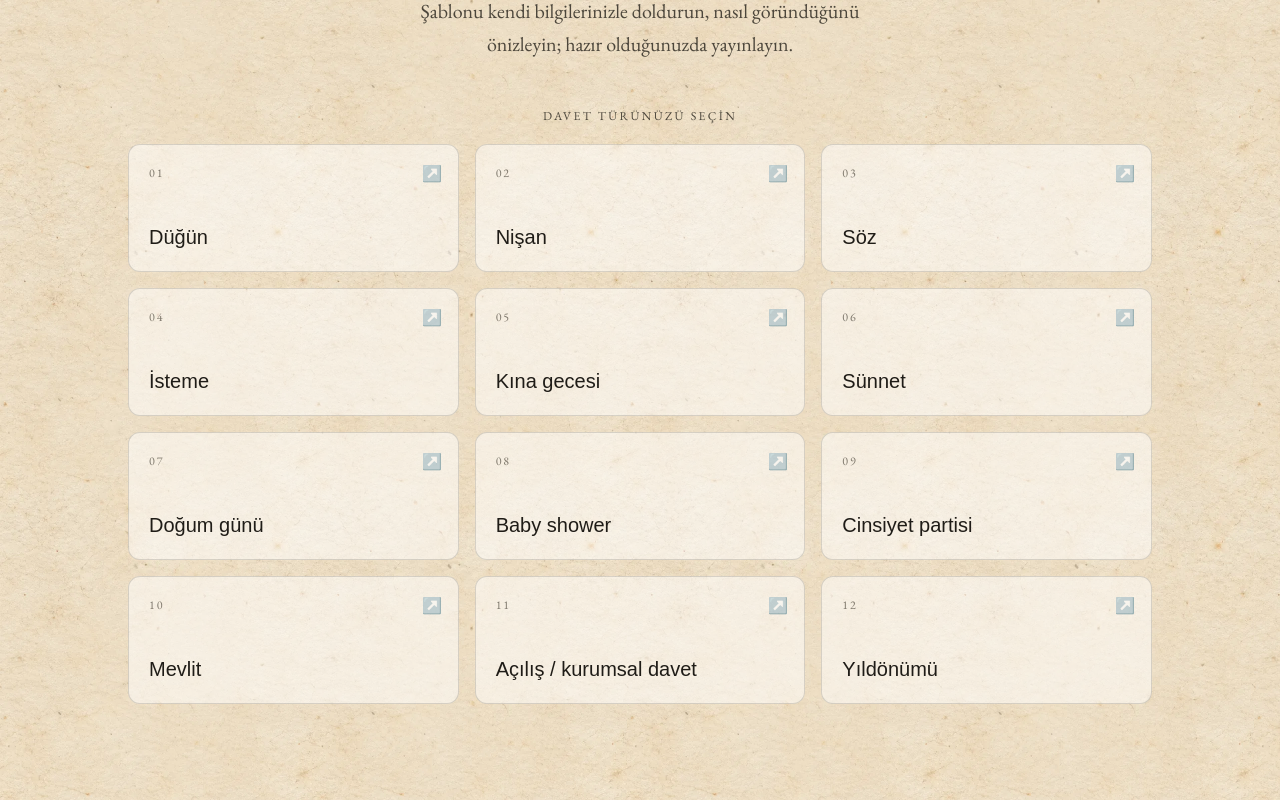
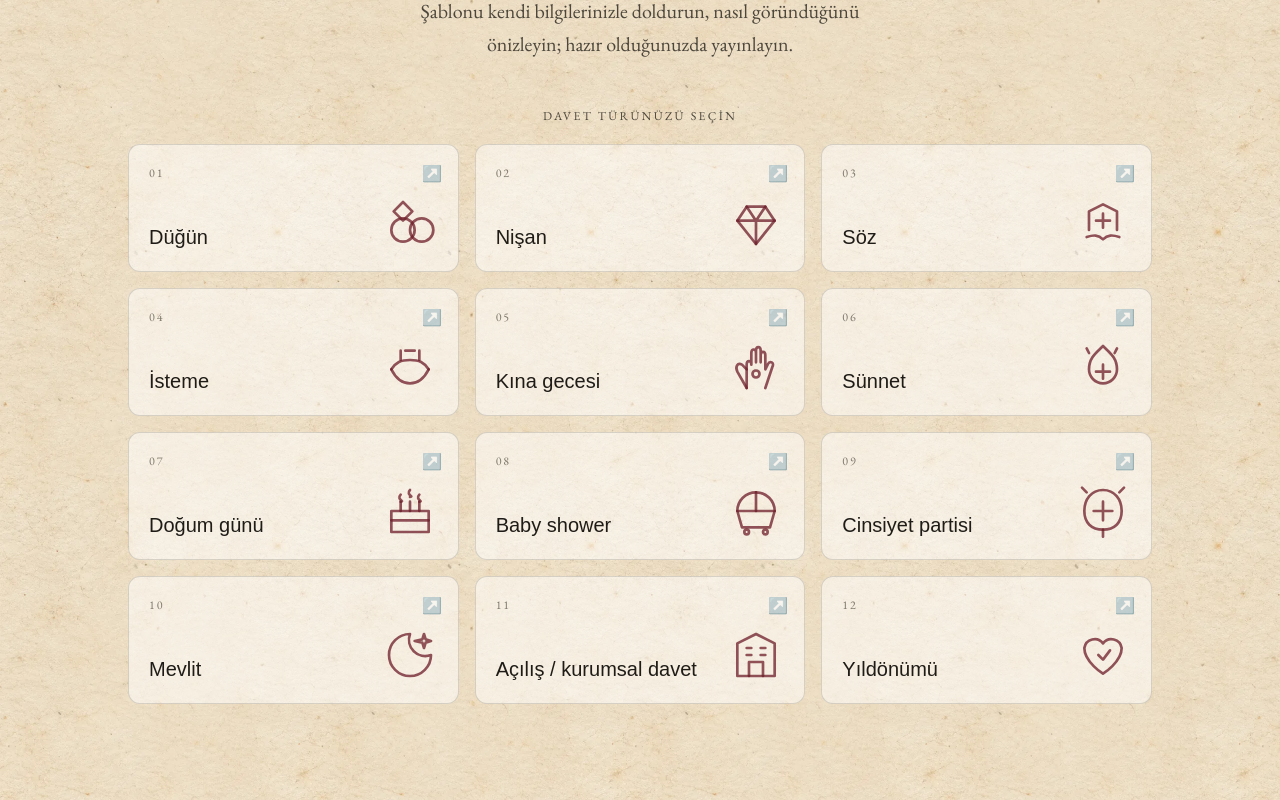
Before and after one commit to tugbakorkmazx/zarify, a Next.js app in the folder frontend/: page /sablonlar in a window 1280 px wide. Shown: the part 406-1206 px from the top of the page. Built offline with nearby package versions, Linux system fonts and the light colour scheme; no server answers; a web font is replaced by a local one.

Commit message:
design: display category illustrations alongside labels

```diff
--- a/frontend/src/components/templates/TemplateGalleryBody.tsx
+++ b/frontend/src/components/templates/TemplateGalleryBody.tsx
@@ -7,6 +7,7 @@ import { LanguageToggle } from "@/components/invitation/LanguageToggle";
 import { DoubleRule } from "@/components/herbarium/DoubleRule";
 import { SectionHeading } from "@/components/art/SectionHeading";
 import { useInvitationDraft } from "@/lib/invitationDraft";
+import { CategoryIllustration } from "@/components/templates/CategoryIllustration";
 
 export function TemplateGalleryBody() {
   const { t } = useI18n();
@@ -52,9 +53,15 @@ export function TemplateGalleryBody() {
                   }}
                   className="group relative flex min-h-28 flex-col items-start justify-between rounded-xl border border-soot/15 bg-white/50 px-4 py-4 text-left text-soot transition-all duration-200 hover:border-wine/70 hover:bg-white/80 hover:shadow-sm focus-visible:outline-2 focus-visible:outline-offset-2 focus-visible:outline-wine sm:min-h-32 sm:px-5 sm:py-5"                >
                   <span className="font-body text-xs tracking-[0.16em] text-soot-soft/70">{String(index + 1).padStart(2, "0")}</span>
-                  <span className="mt-4 pr-4 font-display text-lg leading-snug sm:text-xl">
-                    {category.name}
-                  </span>
+                  <div className="mt-3 flex w-full items-end justify-between gap-2">
+                    <span className="font-display text-lg leading-snug sm:text-xl">
+                      {category.name}
+                    </span>
+                    <CategoryIllustration
+                      category={category.slug}
+                      className="h-12 w-12 shrink-0 text-wine/75 transition-transform duration-300 group-hover:scale-105 sm:h-14 sm:w-14"
+                    />
+                  </div>
                   <span aria-hidden="true" className="absolute right-4 top-4 text-base text-wine/50 transition-transform group-hover:translate-x-0.5">↗</span>
                 </Link>
               );
```
